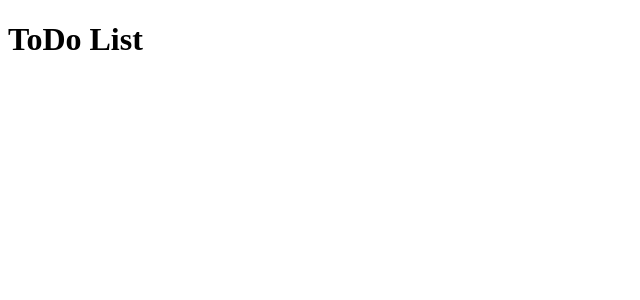
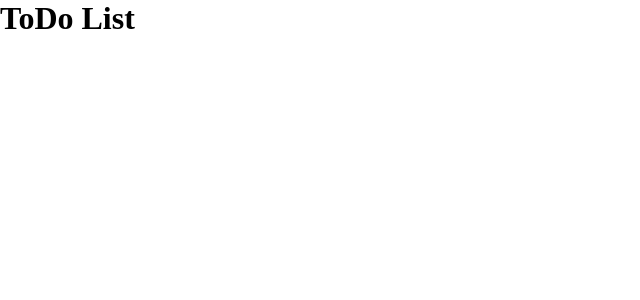
Before and after one commit to marcusviniciusmo/Ignite_Rocketseat_React_ToDo_List, a React (Vite) app in the folder frontend/: page / in a window 1280 px wide. Shown: the top 300 px of the page, without its empty margins (0-640 px from the left). Built offline with nearby package versions, Linux system fonts and the light colour scheme.

Commit message:
Initial global configuration

```diff
--- /dev/null
+++ b/frontend/src/global.css
@@ -0,0 +1,13 @@
+:root {
+  font-size: 62.5%;
+}
+
+body {
+  font-size: 1.6rem;
+}
+
+* {
+  margin: 0;
+  padding: 0;
+  box-sizing: border-box;
+}
--- a/frontend/src/main.tsx
+++ b/frontend/src/main.tsx
@@ -1,6 +1,7 @@
 import React from 'react';
 import ReactDOM from 'react-dom/client';
 import { App } from './App.tsx';
+import './global.css';
 
 ReactDOM.createRoot(document.getElementById('root')!).render(
   <React.StrictMode>
```
